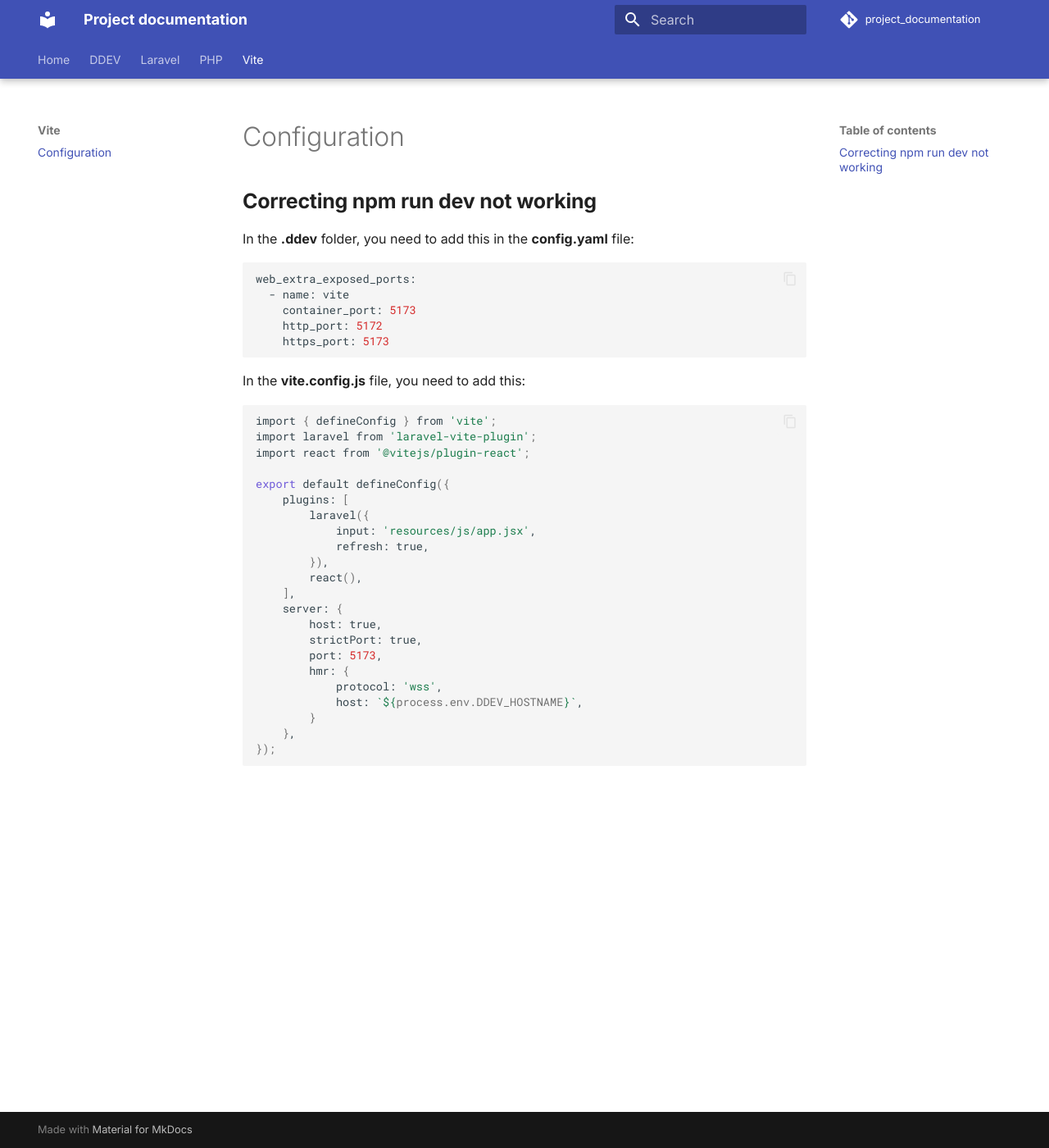
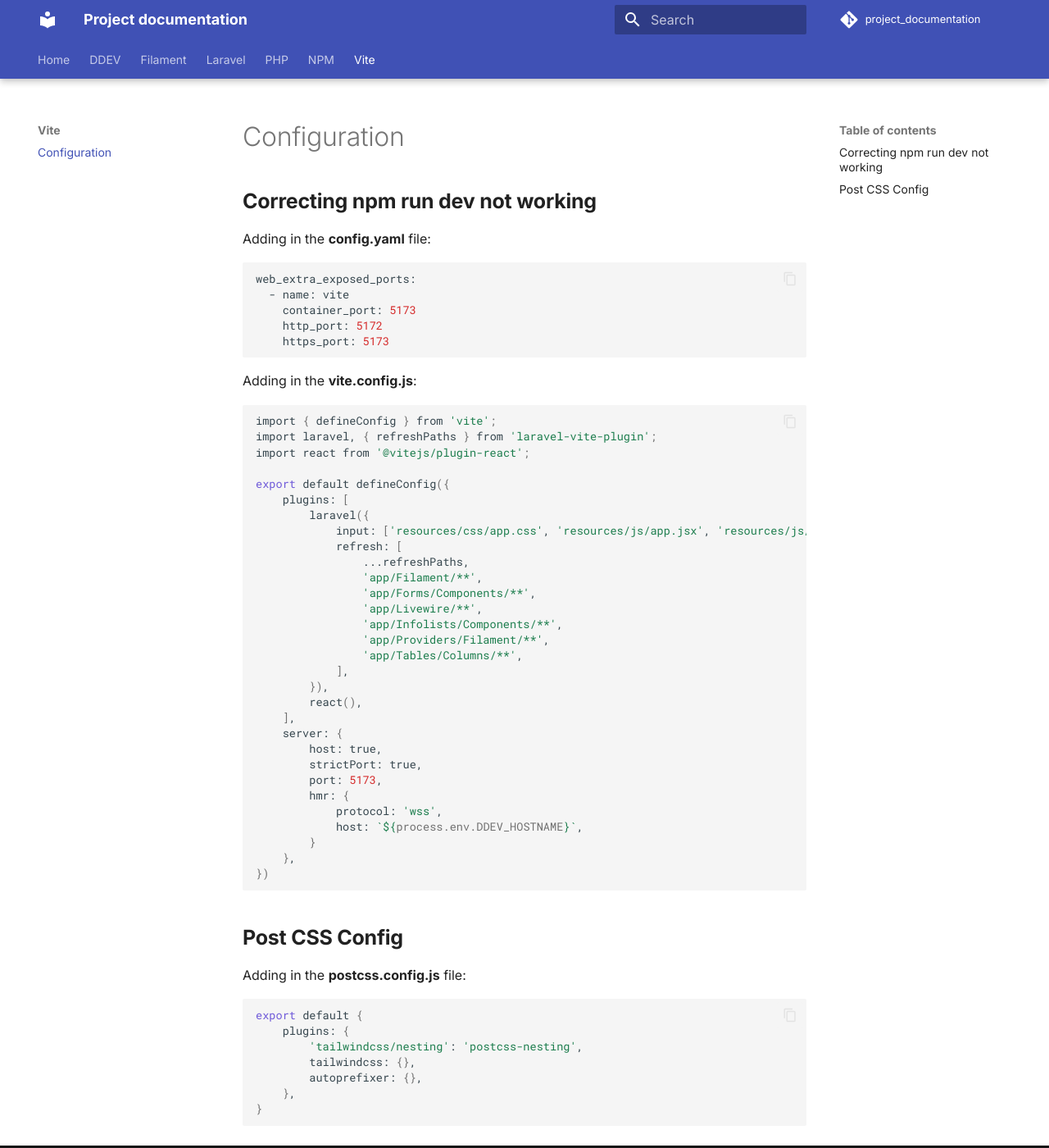
Before and after one commit to kitaah/project_documentation, an MkDocs documentation site: the page built from docs/Vite/configuration.md, in a window 1280 px wide and 1400 px high. Shown: the whole window at 82% size. Built offline with MkDocs 1.6.1 and Material for MkDocs 9.7.7, drawn with Linux system fonts in a browser that asks for light colours; comment, search, counter and statistics services are not loaded.

Commit message:
New information about DDEV, Filament, Laravel, NPM and Vite

````diff
--- a/docs/Vite/configuration.md
+++ b/docs/Vite/configuration.md
@@ -2,7 +2,7 @@
 
 ## **Correcting npm run dev not working**
 
-In the **.ddev** folder, you need to add this in the **config.yaml** file:
+Adding in the **config.yaml** file:
 ```sh
 web_extra_exposed_ports:
   - name: vite
@@ -11,17 +11,25 @@
     https_port: 5173
 ```
 
-In the **vite.config.js** file, you need to add this:
+Adding in the **vite.config.js**:
 ```sh
 import { defineConfig } from 'vite';
-import laravel from 'laravel-vite-plugin';
+import laravel, { refreshPaths } from 'laravel-vite-plugin';
 import react from '@vitejs/plugin-react';
 
 export default defineConfig({
     plugins: [
         laravel({
-            input: 'resources/js/app.jsx',
-            refresh: true,
+            input: ['resources/css/app.css', 'resources/js/app.jsx', 'resources/js/app.js'],
+            refresh: [
+                ...refreshPaths,
+                'app/Filament/**',
+                'app/Forms/Components/**',
+                'app/Livewire/**',
+                'app/Infolists/Components/**',
+                'app/Providers/Filament/**',
+                'app/Tables/Columns/**',
+            ],
         }),
         react(),
     ],
@@ -34,5 +42,18 @@
             host: `${process.env.DDEV_HOSTNAME}`,
         }
     },
-});
+})
 ```
+
+## **Post CSS Config**
+
+Adding in the **postcss.config.js** file:
+```sh
+export default {
+    plugins: {
+        'tailwindcss/nesting': 'postcss-nesting',
+        tailwindcss: {},
+        autoprefixer: {},
+    },
+}
+```
--- a/mkdocs.yml
+++ b/mkdocs.yml
@@ -54,11 +54,19 @@
     - "General": "DDEV/general.md"
     - "Installation": "DDEV/installation.md"
     - "Laravel quickstart": "DDEV/laravel-quickstart.md"
+  - "Filament":
+    - "General": "Filament/general.md"
+    - "Resources": "Filament/resources.md"
+    - "Widgets": "Filament/widgets.md"
   - "Laravel":
       - "General": "Laravel/general.md"
+      - "Models": "Laravel/models.md"
       - "Packages": "Laravel/packages.md"
+      - "Policies": "Laravel/policies.md"
   - "PHP":
       - "PHP 8.3": "PHP/php8.3.md"
       - "PHP Documentor": "PHP/phpdocumentor.md"
+  - "NPM":
+      - "Packages": "NPM/packages.md"
   - "Vite":
       - "Configuration": "Vite/configuration.md"
````
Also changed, not shown: docs/DDEV/laravel-quickstart.md (+7 -5 lines), docs/Filament/general.md (added, +3 -0 lines), docs/Filament/resources.md (added, +13 -0 lines), docs/Filament/widgets.md (added, +9 -0 lines), docs/Laravel/general.md (+8 -0 lines), docs/Laravel/models.md (added, +13 -0 lines), docs/Laravel/packages.md (+14 -5 lines), docs/Laravel/policies.md (added, +13 -0 lines), docs/NPM/packages.md (added, +12 -0 lines), site/DDEV/laravel-quickstart/index.html, site/search/search_index.json, 1 other file.
